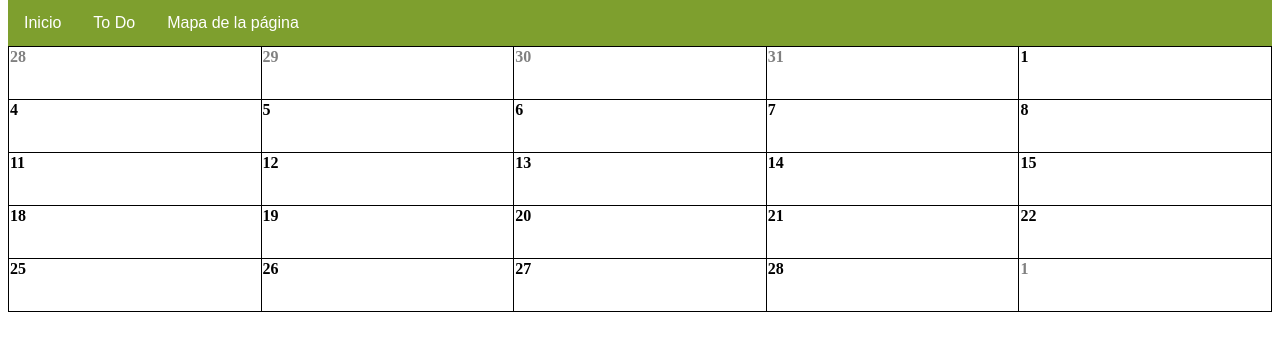
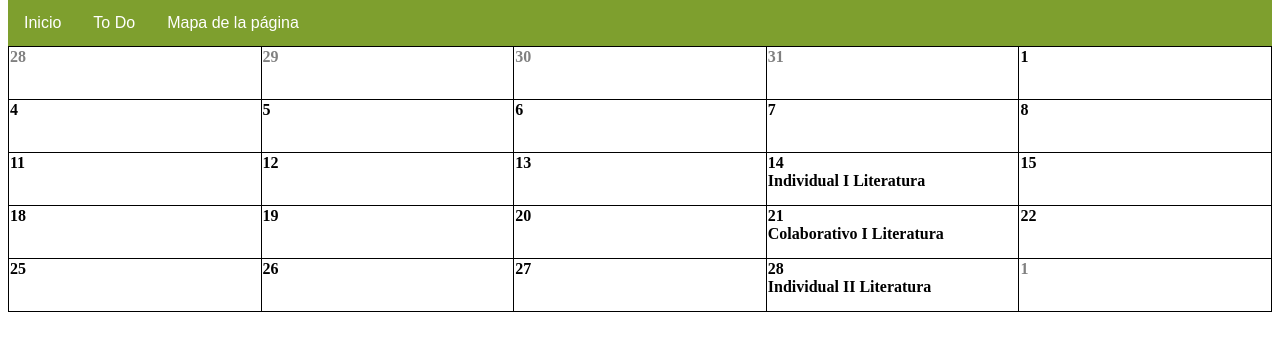
Before and after one commit to UriMtz/tareas18, a plain HTML site: page calendario.html in a window 1280 px wide. Shown: the part 81-432 px from the top of the page. Drawn offline with Linux system fonts and the light colour scheme.

Commit message:
418
Colaborativos literatura

```diff
--- a/calendario.html
+++ b/calendario.html
@@ -43,9 +43,9 @@
 		<table>
 			<tr> <th class="ncalendario">28</th> <th class="ncalendario">29</th> <th class="ncalendario">30</th> <th class="ncalendario">31</th> <th>1</th>
 			<tr> <th>4</th> <th>5</th> <th>6</th> <th>7</th> <th>8</th>
-			<tr> <th>11</th> <th>12</th> <th>13</th> <th>14</th> <th>15</th>
-			<tr> <th>18</th> <th>19</th> <th>20</th> <th>21</th> <th>22</th>
-			<tr> <th>25</th> <th>26</th> <th>27</th> <th>28</th> <th class="ncalendario">1</th>
+			<tr> <th>11</th> <th>12</th> <th>13</th> <th>14<br>Individual I Literatura</th> <th>15</th>
+			<tr> <th>18</th> <th>19</th> <th>20</th> <th>21<br>Colaborativo I Literatura</th> <th>22</th>
+			<tr> <th>25</th> <th>26</th> <th>27</th> <th>28<br>Individual II Literatura</th> <th class="ncalendario">1</th>
 		</table>
 	</div>
 </body>
--- a/general.css
+++ b/general.css
@@ -53,6 +53,7 @@ table, th, td {
 }
 th{
 	height: 50px;
+	width: 100px;
 	text-align: left;
 	vertical-align: text-top;
 }
```
